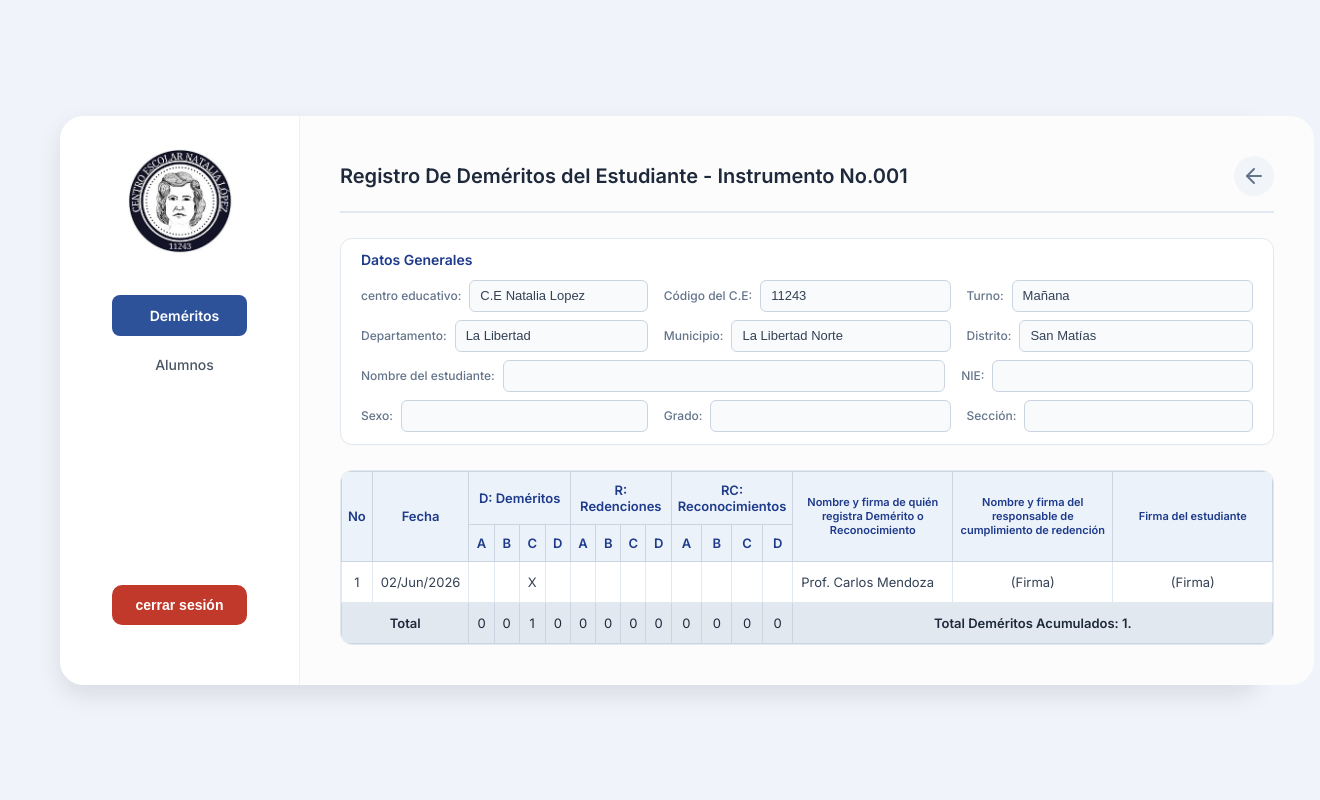
After one commit to Adonis1555/ProyectoDSI, a Django app: template Maestros/templates/registrar_demeritos.html in a window 1320 px wide. The commit adds this page. Run offline with Django 5.2, Linux system fonts and the light colour scheme; the template is opened without the code that fills it, so the values that code supplies are empty.

Commit message:
pantalla de demeritos (estudiante)

```diff
--- a/Directora/templates/registro_maestro.html
+++ b/Directora/templates/registro_maestro.html
@@ -35,7 +35,7 @@
         <section class="registro-maestro">
                 <div class="container-titulo-maestro">
                     <h1 class="titulo-maestro">Registro de Maestro</h1>
-                    <a href="{% url 'control_maestro'%}" class="btn-regresar" aria-label="Volver">
+                    <a href="{% url 'control_maestro' %}" class="btn-regresar" aria-label="Volver">
                         <svg xmlns="http://www.w3.org/2000/svg" width="24" height="24" viewBox="0 0 24 24" fill="none" stroke="currentColor" stroke-width="2" stroke-linecap="round" stroke-linejoin="round">
                             <line x1="19" y1="12" x2="5" y2="12"></line>
                             <polyline points="12 19 5 12 12 5"></polyline>
--- /dev/null
+++ b/Maestros/static/styles/registro_demeritos.css
@@ -0,0 +1,275 @@
+@import url('https://fonts.googleapis.com/css2?family=Inter:wght@400;500;600&display=swap');
+
+* {
+    box-sizing: border-box;
+    margin: 0;
+    padding: 0;
+}
+
+.btnCerrarSesion {
+    background-color: #C0392B;
+    padding: 12px 24px;
+    color: white;
+    border: none;
+    border-radius: 10px;
+    cursor: pointer;
+    font-size: 14px;
+    font-weight: 600;
+    transition: 0.3s;
+    height: fit-content;
+    white-space: nowrap;
+}
+
+.btnCerrarSesion:hover {
+    background-color: #A93226;
+    transform: translateY(-1px);
+}
+
+body {
+    display: flex;
+    font-family: 'Inter', sans-serif;
+    justify-content: center;
+    align-items: center;
+    min-height: 100vh;
+    background-color: #F0F4FA;
+    padding: 20px;
+}
+
+.maestro-alumno {
+    width: 100%;
+    max-width: 1200px;
+    background: #fff;
+    display: grid;
+    grid-template-columns: 240px 1fr;
+    box-shadow: 0 10px 25px rgba(0,0,0,0.1);
+    border-radius: 1.5rem;
+    min-height: 70vh;
+}
+
+.menu-opciones {
+    background: #fff;
+    display: flex;
+    flex-direction: column;
+    align-items: center;
+    border-radius: 1.5rem 0 0 1.5rem;
+    padding: 30px 20px;
+    border-right: 1px solid #f0f0f0;
+}
+
+.imgContainer {
+    width: 110px;
+    margin-bottom: 35px;
+}
+
+.Logo {
+    width: 100%;
+    object-fit: contain;
+}
+
+.menu-opciones ul {
+    list-style: none;
+    padding: 0;
+    margin: 0;
+    width: 100%;
+}
+
+.item-menu {
+    display: flex;
+    align-items: center;
+    justify-content: center;
+    gap: 10px;
+    padding: 12px 16px;
+    color: #4b5563;
+    cursor: pointer;
+    border-radius: 8px;
+    margin-bottom: 8px;
+    font-size: 14px;
+    font-weight: 500;
+    transition: all 0.2s ease;
+    width: 100%;
+}
+
+.item-menu:hover {
+    background-color: #2E5299;
+    color: #fff;
+}
+
+.item-menu.activo {
+    background-color: #2E5299;
+    font-weight: 600;
+    color: #fff;
+}
+
+.registro-demerito {
+    padding: 40px;
+    display: flex;
+    flex-direction: column;
+    gap: 25px;
+    background-color: #fcfcfc;
+    border-radius: 0 1.5rem 1.5rem 0;
+}
+
+.opciones {
+    display: flex;
+    flex-direction: column;
+    justify-content: space-between;
+    height: 65%;
+}
+
+.contenedor-tabla {
+    width: 100%;
+    overflow-x: auto;
+    border-radius: 12px;
+    border: 1px solid #E2E8F0;
+    background-color: #FFFFFF;
+}
+
+table {
+    width: 100%;
+    border-collapse: collapse;
+    font-size: 13px;
+    background-color: #FFFFFF;
+}
+
+table th {
+    background-color: #EBF2FA;
+    color: #1E3A8A;
+    font-weight: 600;
+    border: 1px solid #CBD5E1;
+    padding: 10px 6px;
+    text-align: center;
+    vertical-align: middle;
+}
+
+.col-firma {
+    min-width: 160px;
+    font-size: 11px;
+}
+
+table td {
+    border: 1px solid #E2E8F0;
+    padding: 12px 8px;
+    text-align: center;
+    vertical-align: middle;
+    color: #334155;
+}
+
+table tbody tr:nth-child(even) {
+    background-color: #F8FAFC;
+}
+
+table tbody tr:hover {
+    background-color: #F1F5F9;
+}
+
+table tfoot {
+    background-color: #E2E8F0;
+}
+
+table tfoot td {
+    border: 1px solid #CBD5E1;
+    color: #1E293B;
+}
+
+.text-left {
+    text-align: left !important;
+}
+
+.text-bold {
+    font-weight: 600;
+}
+
+
+
+.titulo-demerito {
+    display: flex;
+    flex-direction: row;
+    align-items: center;
+    justify-content: space-between;
+    border-bottom: 2px solid #E2E8F0;
+    padding-bottom: 15px;
+}
+
+.titulo {
+    font-size: 20px;
+    font-weight: 600;
+    color: #1e293b;
+}
+
+.btn-regresar {
+    color: #64748b;
+    display: flex;
+    align-items: center;
+    justify-content: center;
+    padding: 8px;
+    border-radius: 50%;
+    background-color: #f1f5f9;
+    transition: 0.2s;
+}
+
+.btn-regresar:hover {
+    color: #1e293b;
+    background-color: #e2e8f0;
+}
+
+.datos-generales {
+    background: #ffffff;
+    border: 1px solid #e2e8f0;
+    border-radius: 12px;
+    padding: 12px 20px;
+    box-shadow: 0 1px 3px rgba(0,0,0,0.02);
+}
+
+.titulo-dato {
+    font-size: 14px;
+    font-weight: 600;
+    color: #1e3a8a;
+    margin-bottom: 12px;
+}
+
+.container-datos {
+    display: flex;
+    flex-direction: column;
+    gap: 8px;
+}
+
+.fila-datos {
+    display: grid;
+    gap: 16px;
+    width: 100%;
+}
+
+.tres-columnas {
+    grid-template-columns: repeat(3, 1fr);
+}
+
+.info-estudiante {
+    grid-template-columns: 2fr 1fr;
+}
+
+.dato {
+    display: flex;
+    flex-direction: row;
+    align-items: center;
+    gap: 8px;
+}
+
+.dato label {
+    font-size: 12px;
+    font-weight: 500;
+    color: #64748b;
+    white-space: nowrap;
+    min-width: fit-content;
+}
+
+.input-dato {
+    width: 100%;
+    padding: 6px 10px;
+    border: 1px solid #cbd5e1;
+    border-radius: 6px;
+    outline: none;
+    font-size: 13px;
+    color: #334155;
+    background-color: #f8fafc;
+    height: 32px;
+}
--- /dev/null
+++ b/Maestros/templates/registrar_demeritos.html
@@ -0,0 +1,152 @@
+{% load static %}
+<!DOCTYPE html>
+<html lang="es">
+<head>
+    <meta charset="UTF-8">
+    <meta name="viewport" content="width=device-width, initial-scale=1.0">
+    <title>Registro de Deméritos</title>
+    <link rel="stylesheet" href="{% static 'styles/registro_demeritos.css' %}">
+</head>
+<body>
+    <main class="maestro-alumno">
+        <section class="menu-opciones">
+            <div class="imgContainer">
+                <img class="Logo" src="{% static 'logo.jpg' %}" alt="Logo Institucional">
+            </div>
+
+            <div class="opciones">
+                <ul>
+                    <li class="item-menu activo">
+                        <i class="ti ti-demerito"></i> Deméritos
+                    </li>
+                    <a href="{% url 'control_alumnos' %}" style="text-decoration:none;">
+                        <li class="item-menu">
+                            <i class="ti ti-alumnos"></i> Alumnos
+                        </li>
+                    </a>
+                </ul>
+                <div class="cerrar-sesion-container">
+                    <form action="{% url 'logout' %}" method="post">
+                        {% csrf_token %}
+                        <button type="submit" class="btnCerrarSesion">cerrar sesión</button>
+                    </form>
+                </div>
+            </div>
+        </section>
+
+        <section class="registro-demerito">
+
+            <div class="titulo-demerito">
+                <h1 class="titulo">Registro De Deméritos del Estudiante - Instrumento No.001</h1>
+                <a href="{% url 'control_demeritos' %}" class="btn-regresar" aria-label="Volver">
+                    <svg xmlns="http://www.w3.org/2000/svg" width="24" height="24" viewBox="0 0 24 24" fill="none" stroke="currentColor" stroke-width="2" stroke-linecap="round" stroke-linejoin="round">
+                        <line x1="19" y1="12" x2="5" y2="12"></line>
+                        <polyline points="12 19 5 12 12 5"></polyline>
+                    </svg>
+                </a>
+            </div>
+
+            <div class="datos-generales">
+                <h2 class="titulo-dato">Datos Generales</h2>
+
+                <div class="container-datos">
+                    <div class="fila-datos tres-columnas">
+                        <div class="dato">
+                            <label>centro educativo:</label>
+                            <input class="input-dato" type="text" readonly value="C.E Natalia Lopez">
+                        </div>
+                        <div class="dato">
+                            <label>Código del C.E:</label>
+                            <input class="input-dato" type="text" readonly value="11243">
+                        </div>
+                        <div class="dato">
+                            <label>Turno:</label>
+                            <input class="input-dato" type="text" readonly value="Mañana">
+                        </div>
+                    </div>
+
+                    <div class="fila-datos tres-columnas">
+                        <div class="dato">
+                            <label>Departamento:</label>
+                            <input class="input-dato" type="text" readonly value="La Libertad">
+                        </div>
+                        <div class="dato">
+                            <label>Municipio:</label>
+                            <input class="input-dato" type="text" readonly value="La Libertad Norte">
+                        </div>
+                        <div class="dato">
+                            <label>Distrito:</label>
+                            <input class="input-dato" type="text" readonly value="San Matías">
+                        </div>
+                    </div>
+
+                    <div class="fila-datos info-estudiante">
+                        <div class="dato nombre-estudiante">
+                            <label>Nombre del estudiante:</label>
+                            <input class="input-dato" type="text" readonly >
+                        </div>
+                        <div class="dato">
+                            <label>NIE:</label>
+                            <input class="input-dato" type="text" readonly>
+                        </div>
+                    </div>
+
+                    <div class="fila-datos tres-columnas">
+                        <div class="dato">
+                            <label>Sexo:</label>
+                            <input class="input-dato" type="text" readonly>
+                        </div>
+                        <div class="dato">
+                            <label>Grado:</label>
+                            <input class="input-dato" type="text" readonly >
+                        </div>
+                        <div class="dato">
+                            <label>Sección:</label>
+                            <input class="input-dato" type="text" readonly>
+                        </div>
+                    </div>
+                </div>
+            </div>
+
+            <div class="contenedor-tabla">
+                <table>
+                    <thead>
+                        <tr>
+                            <th rowspan="2">No</th>
+                            <th rowspan="2">Fecha</th>
+                            <th colspan="4">D: Deméritos</th>
+                            <th colspan="4">R: Redenciones</th>
+                            <th colspan="4">RC: Reconocimientos</th>
+                            <th rowspan="2" class="col-firma">Nombre y firma de quién registra Demérito o Reconocimiento</th>
+                            <th rowspan="2" class="col-firma">Nombre y firma del responsable de cumplimiento de redención</th>
+                            <th rowspan="2" class="col-firma">Firma del estudiante</th>
+                        </tr>
+                        <tr>
+                            <th>A</th><th>B</th><th>C</th><th>D</th>
+                            <th>A</th><th>B</th><th>C</th><th>D</th>
+                            <th>A</th><th>B</th><th>C</th><th>D</th>
+                        </tr>
+                    </thead>
+                    <tbody>
+                        <tr>
+                            <td>1</td>
+                            <td>02/Jun/2026</td>
+                            <td></td><td></td><td>X</td><td></td> <td></td><td></td><td></td><td></td> <td></td><td></td><td></td><td></td> <td class="text-left">Prof. Carlos Mendoza</td>
+                            <td>(Firma)</td>
+                            <td>(Firma)</td>
+                        </tr>
+                    </tbody>
+                    <tfoot>
+                        <tr>
+                            <td colspan="2" class="text-bold">Total</td>
+                            <td>0</td><td>0</td><td>1</td><td>0</td> <td>0</td><td>0</td><td>0</td><td>0</td> <td>0</td><td>0</td><td>0</td><td>0</td> <td colspan="3" class="alerta-conductual">
+                                <strong>Total Deméritos Acumulados: 1.</strong>
+                            </td>
+                        </tr>
+                    </tfoot>
+                </table>
+            </div>
+        </section>
+    </main>
+</body>
+</html>
--- a/Maestros/templates/registro_alumnos.html
+++ b/Maestros/templates/registro_alumnos.html
@@ -37,7 +37,7 @@
         <section class="registro-alumno">
                 <div class="container-titulo-alumno">
                     <h1 class="titulo-alumno">Registro de Alumnos</h1>
-                    <a href="{% url 'control_alumnos'%}" class="btn-regresar" aria-label="Volver">
+                    <a href="{% url 'control_alumnos' %}" class="btn-regresar" aria-label="Volver">
                         <svg xmlns="http://www.w3.org/2000/svg" width="24" height="24" viewBox="0 0 24 24" fill="none" stroke="currentColor" stroke-width="2" stroke-linecap="round" stroke-linejoin="round">
                             <line x1="19" y1="12" x2="5" y2="12"></line>
                             <polyline points="12 19 5 12 12 5"></polyline>
--- a/Maestros/urls.py
+++ b/Maestros/urls.py
@@ -7,5 +7,6 @@ urlpatterns = [
         path('control_alumnos/',views.control_alumnos,name="control_alumnos"),
         path('registro_alumnos/',views.registrar_alumno,name="registro_alumnos"),
         path('control_demeritos/',views.control_demeritos,name="control_demeritos"),
+        path('registro_demeritos',views.registrar_demeritos,name="registrar_demeritos")
 
 ]
```
Also changed, not shown: Directora/static/estilos/dashboard.css (+17 -0 lines), Maestros/static/styles/control_alumnos.css (+15 -0 lines), Maestros/templates/demeritos_control.html (+27 -4 lines), Maestros/views.py (+18 -2 lines).
